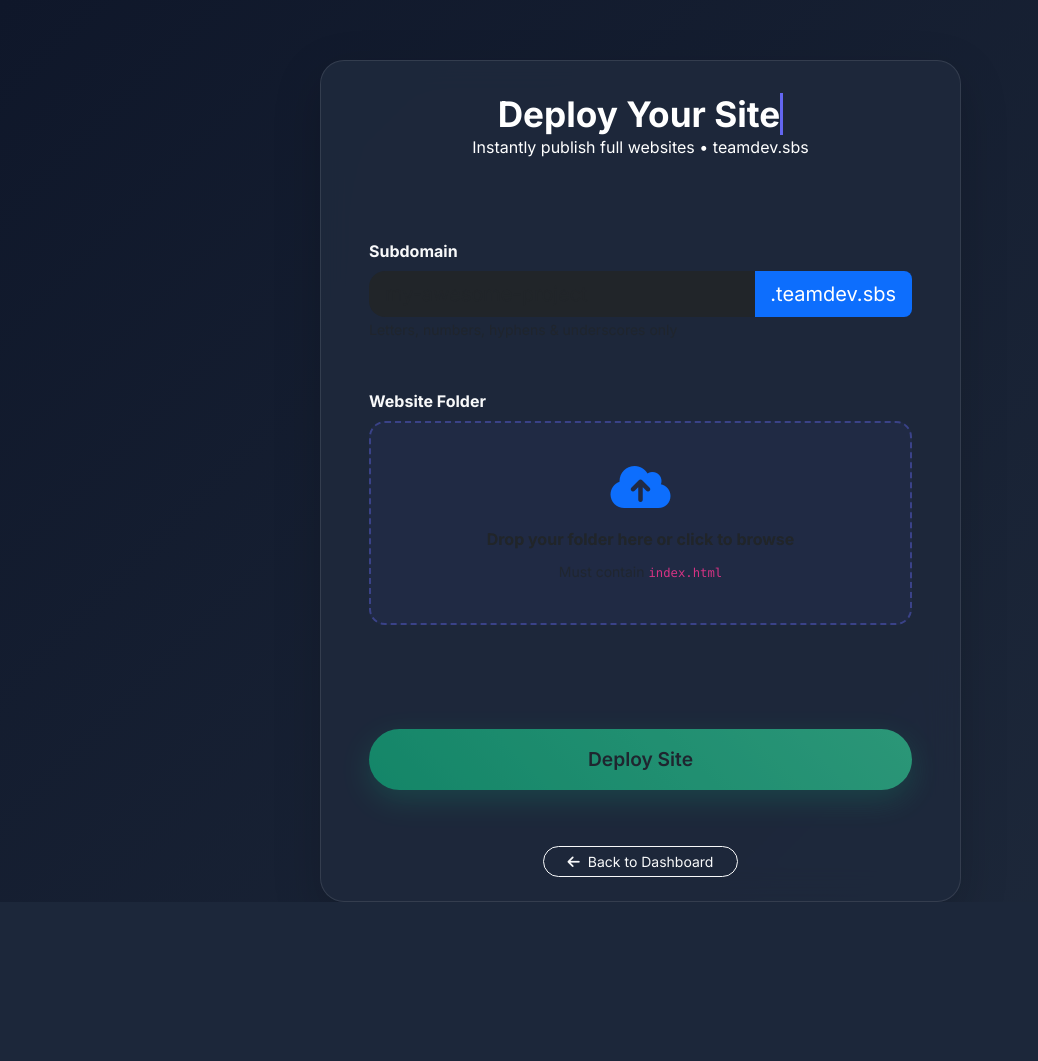
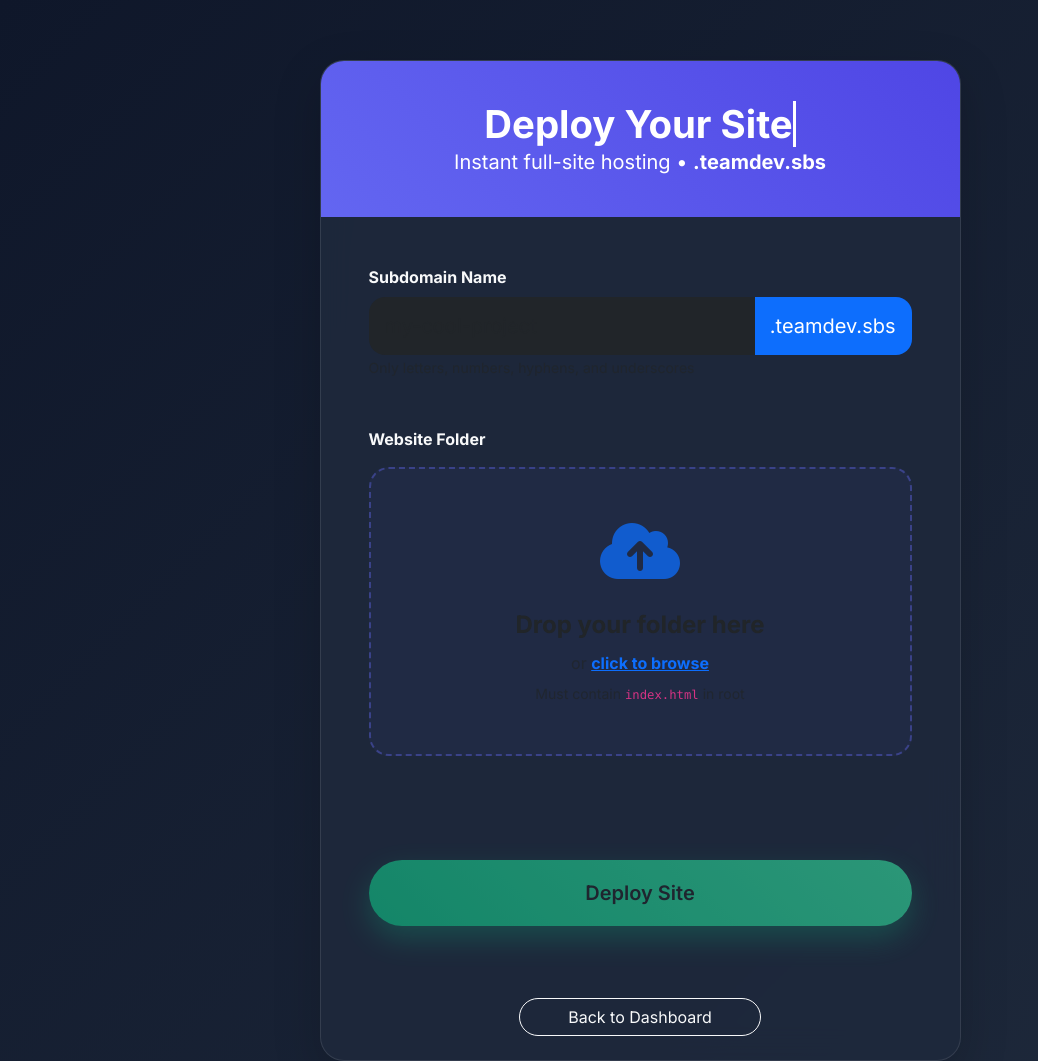
Before and after one commit to justfortestingnothibghere/Notify, a Flask app: page /dashboard/upload in a window 1280 px wide. Shown: the whole page, without its empty margins (0-1038 px from the left). Before the commit the page ends 902 px from the top, so only its background shows below. Run offline with Flask 3, Linux system fonts and the light colour scheme; the visitor is signed in with stand-in values (Sample User, id 1); some libraries are stand-ins or nearby versions.

Commit message:
Update upload.html

```diff
--- a/templates/upload.html
+++ b/templates/upload.html
@@ -9,12 +9,11 @@
   <link href="https://fonts.googleapis.com/css2?family=Inter:wght@400;500;600;700&display=swap" rel="stylesheet">
   <link rel="stylesheet" href="https://cdnjs.cloudflare.com/ajax/libs/font-awesome/6.5.0/css/all.min.css"/>
 
-  <!-- Bootstrap + Custom -->
+  <!-- Bootstrap -->
   <link href="https://cdn.jsdelivr.net/npm/bootstrap@5.3.3/dist/css/bootstrap.min.css" rel="stylesheet"/>
 
-  <!-- GSAP for animations -->
+  <!-- GSAP -->
   <script src="https://cdnjs.cloudflare.com/ajax/libs/gsap/3.12.5/gsap.min.js"></script>
-  <script src="https://cdnjs.cloudflare.com/ajax/libs/gsap/3.12.5/ScrollTrigger.min.js"></script>
 
   <style>
     :root {
@@ -32,15 +31,7 @@
       background: linear-gradient(135deg, #0f172a 0%, #1e293b 100%);
       color: var(--text);
       min-height: 100vh;
-      overflow-x: hidden;
       padding-top: 60px;
-    }
-
-    .floating-bg {
-      position: fixed;
-      top: 0; left: 0; width: 100%; height: 100%;
-      pointer-events: none;
-      z-index: 1;
     }
 
     .card {
@@ -49,187 +40,165 @@
       border: 1px solid rgba(255,255,255,0.1);
       border-radius: 24px;
       overflow: hidden;
-      transition: all 0.4s cubic-bezier(0.175, 0.885, 0.32, 1.2);
-      position: relative;
-      z-index: 10;
+      box-shadow: 0 20px 40px rgba(0,0,0,0.3);
     }
 
     .card-header {
-      background: linear 45deg, var(--primary), var(--primary-dark);
-      padding: 2rem;
+      background: linear-gradient(45deg, var(--primary), var(--primary-dark));
+      padding: 2.5rem;
       border: none;
     }
 
     .title-text {
-      font-size: 2.2rem;
+      font-size: 2.4rem;
       font-weight: 700;
       margin: 0;
     }
 
     .drop-zone {
       border: 2.5px dashed rgba(99, 102, 241, 0.4);
-      border-radius: 16px;
-      padding: 40px;
+      border-radius: 20px;
+      padding: 50px 20px;
       text-align: center;
       transition: all 0.4s ease;
       background: rgba(99, 102, 241, 0.05);
+      position: relative;
       cursor: pointer;
     }
 
     .drop-zone.dragover {
       border-color: var(--primary);
-      background: rgba(99, 102, 241, 0.15);
-      transform: scale(1.02);
-      box-shadow: 0 20px 40px rgba(99, 102, 241, 0.2);
+      background: rgba(99, 102, 241, 0.2);
+      transform: scale(1.03);
+      box-shadow: 0 25px 50px rgba(99, 102, 241, 0.25);
     }
 
     .preview {
-      background: rgba(0,0,0,0.3);
-      border-radius: 12px;
-      padding: 16px;
-      max-height: 300px;
+      background: rgba(0,0,0,0.4);
+      border-radius: 14px;
+      padding: 18px;
+      max-height: 320px;
       overflow-y: auto;
       font-family: 'Consolas', monospace;
-      font-size: 0.9rem;
+      font-size: 0.92rem;
       opacity: 0;
       transform: translateY(20px);
+      margin-top: 20px;
     }
 
-    /* Button Magic */
     .btn-deploy {
       background: linear-gradient(45deg, #10b981, #34d399);
       border: none;
-      padding: 16px 32px;
-      font-size: 1.2rem;
+      padding: 18px;
+      font-size: 1.25rem;
       font-weight: 600;
       border-radius: 50px;
-      position: relative;
       overflow: hidden;
+      box-shadow: 0 12px 30px rgba(16, 185, 129, 0.4);
       transition: all 0.4s ease;
-      box-shadow: 0 10px 30px rgba(16, 185, 129, 0.3);
     }
 
     .btn-deploy:hover {
-      transform: translateY(-4px);
-      box-shadow: 0 20px 40px rgba(16, 185, 129, 0.4);
-    }
-
-    .btn-deploy:active {
-      transform: translateY(0);
+      transform: translateY(-5px);
+      box-shadow: 0 25px 50px rgba(16, 185, 129, 0.5);
     }
 
     .btn-deploy::before {
       content: '';
       position: absolute;
       top: 0; left: -100%;
-      width: 100%;
-      height: 100%;
+      width: 100%; height: 100%;
       background: linear-gradient(90deg, transparent, rgba(255,255,255,0.3), transparent);
       transition: 0.7s;
     }
 
-    .btn-deploy:hover::before {
-      left: 100%;
-    }
+    .btn-deploy:hover::before { left: 100%; }
 
     .spinner {
-      width: 24px;
-      height: 24px;
+      width: 24px; height: 24px;
       border: 3px solid rgba(255,255,255,0.3);
       border-top-color: white;
       border-radius: 50%;
       animation: spin 0.8s linear infinite;
       display: inline-block;
-      margin-left: 10px;
+      margin-left: 12px;
     }
 
-    @keyframes spin {
-      to { transform: rotate(360deg); }
+    @keyframes spin { to { transform: rotate(360deg); } }
+
+    .typing {
+      overflow: hidden;
+      border-right: 3px solid white;
+      white-space: nowrap;
+      animation: typing 3.5s steps(30) forwards, blink 0.75s step-end infinite;
     }
 
-    /* Typing Animation */
-    .typing {
-      overflow: hidden;
-      border-right: 3px solid var(--primary);
-      white-space: nowrap;
-      animation: typing 3.5s steps(30, end), blink 0.75s step-end infinite;
-    }
-
-    @keyframes typing {
-      from { width: 0 }
-      to { width: 100% }
-    }
-
-    @keyframes blink {
-      from, to { border-color: transparent }
-      50% { border-color: var(--primary); }
-    }
-
-    /* 3D Tilt */
-    .tilt-card {
-      transform: perspective(1000px) rotateX(0) rotateY(0);
-    }
+    @keyframes typing { from { width: 0 } to { width: 100% } }
+    @keyframes blink { from, to { border-color: transparent } 50% { border-color: white; } }
   </style>
 </head>
 <body>
-
-  <!-- Floating Background Particles (optional) -->
-  <div class="floating-bg" id="particles"></div>
 
   <div class="container">
     <div class="row justify-content-center">
       <div class="col-lg-7 col-md-9">
 
-        <div class="card shadow-lg tilt-card" id="mainCard">
+        <div class="card shadow-lg" id="mainCard">
           <div class="card-header text-center text-white">
-            <h1 class="title-text">
-              <span class="typing">Deploy Your Site</span>
-            </h1>
-            <p class="mb-0 opacity-90">Instantly publish full websites • {{ DOMAIN }}</p>
+            <h1 class="title-text"><span class="typing">Deploy Your Site</span></h1>
+            <p class="mb-0 opacity-90 fs-5">Instant full-site hosting • <strong>.{{ DOMAIN }}</strong></p>
           </div>
 
           <div class="card-body p-5">
 
             <form id="uploadForm" novalidate>
 
-              <!-- Subdomain -->
-              <div class="mb-4">
-                <label class="form-label fw-bold text-light">Subdomain</label>
+              <!-- Subdomain Input -->
+              <div class="mb-5">
+                <label class="form-label fw-bold text-light">Subdomain Name</label>
                 <div class="input-group input-group-lg">
                   <input type="text" name="sitename" class="form-control bg-dark border-0 text-white"
-                    placeholder="my-awesome-project" required pattern="[a-zA-Z0-9\-_]+"
-                    style="border-radius: 16px 0 0 16px;">
-                  <span class="input-group-text bg-primary text-white border-0">.{{ DOMAIN }}</span>
+                         placeholder="my-cool-project" required pattern="[a-zA-Z0-9\-_]+"
+                         style="border-radius: 16px 0 0 16px; height: 58px;">
+                  <span class="input-group-text bg-primary text-white border-0" style="border-radius: 0 16px 16px 0;">
+                    .{{ DOMAIN }}
+                  </span>
                 </div>
-                <small class="text-muted">Letters, numbers, hyphens & underscores only</small>
+                <small class="text-muted">Only letters, numbers, hyphens, and underscores</small>
               </div>
 
-              <!-- Drop Zone -->
+              <!-- Folder Upload (FIXED!) -->
               <div class="mt-5">
-                <label class="form-label fw-bold text-light">Website Folder</label>
-                <div class="drop-zone" id="dropZone">
-                  <i class="fas fa-cloud-upload-alt fa-3x mb-3 text-primary"></i>
-                  <p class="mb-2 fw-bold">Drop your folder here or click to browse</p>
-                  <small class="text-muted">Must contain <code>index.html</code></small>
-                  <input type="file" id="folderInput" webkitdirectory directory multiple required
-                    style="opacity: 0; position: absolute; top: 0; left: 0; width: 100%; height: 100%; cursor: pointer;">
+                <label class="form-label fw-bold text-light mb-3">Website Folder</label>
+                <div class="drop-zone position-relative" id="dropZone">
+                  <i class="fas fa-cloud-upload-alt fa-4x mb-4 text-primary opacity-75"></i>
+                  <p class="mb-2 fw-bold fs-4">Drop your folder here</p>
+                  <p class="text-muted mb-0">or <span class="text-primary fw-bold" style="text-decoration: underline;">click to browse</span></p>
+                  <small class="text-muted d-block mt-2">Must contain <code>index.html</code> in root</small>
+
+                  <!-- Hidden File Input (only one!) -->
+                  <input type="file"
+                         id="folderInput"
+                         webkitdirectory directory multiple
+                         required
+                         style="position: absolute; inset: 0; opacity: 0; cursor: pointer; z-index: 5;">
                 </div>
               </div>
 
-              <!-- Preview -->
-              <div id="preview" class="preview mt-4"></div>
+              <!-- File Preview -->
+              <div id="preview" class="preview"></div>
 
               <!-- Deploy Button -->
-              <button type="submit" class="btn btn-deploy w-100 mt-5" id="deployBtn" disabled>
+              <button type="submit" class="btn btn-deploy w-100 mt-5 position-relative" id="deployBtn" disabled>
                 <span id="btnText">Deploy Site</span>
               </button>
 
             </form>
           </div>
 
-          <div class="card-footer text-center bg-transparent border-0 pb-4">
-            <a href="/dashboard" class="btn btn-outline-light btn-sm rounded-pill px-4">
-              <i class="fas fa-arrow-left me-2"></i>Back to Dashboard
+          <div class="card-footer text-center bg-transparent border-0 py-4">
+            <a href="/dashboard" class="btn btn-outline-light rounded-pill px-5">
+              Back to Dashboard
             </a>
           </div>
         </div>
@@ -239,75 +208,80 @@
   </div>
 
 <script>
-// 3D Tilt Effect with Vanilla Tilt.js alternative (lightweight)
-document.getElementById('mainCard').addEventListener('mousemove', (e) => {
-  const card = e.currentTarget;
+// 3D Tilt Effect
+const card = document.getElementById('mainCard');
+card.addEventListener('mousemove', (e) => {
   const rect = card.getBoundingClientRect();
   const x = e.clientX - rect.left;
   const y = e.clientY - rect.top;
   const centerX = rect.width / 2;
   const centerY = rect.height / 2;
-  const rotateY = (x - centerX) / 15;
-  const rotateX = (centerY - y) / 15;
+  const rotateY = (x - centerX) / 20;
+  const rotateX = (centerY - y) / 20;
 
-  card.style.transform = `perspective(1000px) rotateX(\( {rotateX}deg) rotateY( \){rotateY}deg) scale(1.02)`;
+  card.style.transform = `perspective(1200px) rotateX(\( {rotateX}deg) rotateY( \){rotateY}deg) scale(1.03)`;
 });
 
-document.getElementById('mainCard').addEventListener('mouseleave', (e) => {
-  e.currentTarget.style.transform = 'perspective(1000px) rotateX(0) rotateY(0) scale(1)';
+card.addEventListener('mouseleave', () => {
+  card.style.transform = 'perspective(1200px) rotateX(0) rotateY(0) scale(1)';
 });
 
-// File handling
+// File Handling
 const folderInput = document.getElementById('folderInput');
 const dropZone = document.getElementById('dropZone');
 const preview = document.getElementById('preview');
 const deployBtn = document.getElementById('deployBtn');
 const btnText = document.getElementById('btnText');
 
-['dragover', 'dragenter'].forEach(evt => {
-  dropZone.addEventListener(evt, (e) => {
-    e.preventDefault();
-    dropZone.classList.add('dragover');
-  });
-});
+// Click drop zone → open file picker
+dropZone.addEventListener('click', () => folderInput.click());
 
-['dragleave', 'drop'].forEach(evt => {
-  dropZone.addEventListener(evt, (e) => {
-    e.preventDefault();
-    dropZone.classList.remove('dragover');
-  });
-});
+// Drag & Drop Effects
+['dragover', 'dragenter'].forEach(e => dropZone.addEventListener(e, (ev) => {
+  ev.preventDefault();
+  dropZone.classList.add('dragover');
+}));
 
-folderInput.onchange = () => {
+['dragleave', 'drop'].forEach(e => dropZone.addEventListener(e, (ev) => {
+  ev.preventDefault();
+  dropZone.classList.remove('dragover');
+}));
+
+// When files selected
+folderInput.addEventListener('change', () => {
   const files = folderInput.files;
   if (!files.length) return;
 
-  gsap.to(preview, { opacity: 1, y: 0, duration: 0.6, ease: "back.out(1.7)" });
-  preview.style.display = "block";
-  preview.innerHTML = `<strong class="text-success">${files.length} files selected:</strong><br>` +
+  preview.style.display = 'block';
+  gsap.to(preview, { opacity: 1, y: 0, duration: 0.7, ease: "back.out(1.7)" });
+
+  preview.innerHTML = `<strong class="text-success">Selected ${files.length} files:</strong><br>` +
     Array.from(files)
-      .map(f => `<span style="color:#94a3b8">📁 ${f.webkitRelativePath || f.name}</span>`)
-      .slice(0, 50)
-      .join("<br>");
+      .map(f => `📁 ${f.webkitRelativePath || f.name}`)
+      .slice(0, 60)
+      .join('<br>');
 
-  if (files.length > 50) preview.innerHTML += `<br><span class="text-muted">...and ${files.length - 50} more</span>`;
+  if (files.length > 60) preview.innerHTML += `<br><span class="text-muted">...and ${files.length - 60} more</span>`;
 
   deployBtn.disabled = false;
-  gsap.fromTo(deployBtn, { y: 20, opacity: 0 }, { y: 0, opacity: 1, duration: 0.8, ease: "elastic.out(1,0.5)" });
-};
+  gsap.fromTo(deployBtn, { y: 30, opacity: 0 }, { y: 0, opacity: 1, duration: 0.8, ease: "elastic.out(1,0.5)" });
+});
 
-// Submit
+// Form Submit
 document.getElementById('uploadForm').onsubmit = async (e) => {
   e.preventDefault();
 
   const sitename = e.target.sitename.value.trim().toLowerCase();
-  if (!sitename) return alert("Enter a subdomain");
+  if (!sitename || !/^[a-z0-9\-_]+$/.test(sitename)) {
+    return alert("Please enter a valid subdomain name");
+  }
 
   const files = folderInput.files;
-  if (!files.length) return alert("Select a folder");
+  if (!files.length) return alert("Please select your website folder");
 
   const formData = new FormData();
   formData.append("sitename", sitename);
+
   for (let file of files) {
     formData.append("files[]", file);
     formData.append("paths[]", file.webkitRelativePath);
@@ -317,15 +291,21 @@ document.getElementById('uploadForm').onsubmit = async (e) => {
   deployBtn.disabled = true;
 
   try {
-    await fetch("/dashboard/upload", {
+    const res = await fetch("/dashboard/upload", {
       method: "POST",
       body: formData
     });
-    gsap.to(".card", { y: -100, opacity: 0, duration: 1, onComplete: () => {
-      window.location.href = "/dashboard";
-    }});
+
+    if (res.ok) {
+      gsap.to(".card", {
+        y: -150, opacity: 0, duration: 1.2, ease: "power2.in",
+        onComplete: () => window.location.href = "/dashboard"
+      });
+    } else {
+      throw new Error("Upload failed");
+    }
   } catch (err) {
-    alert("Upload failed!");
+    alert("Upload failed. Please try again.");
     btnText.textContent = "Deploy Site";
     deployBtn.disabled = false;
   }
```
